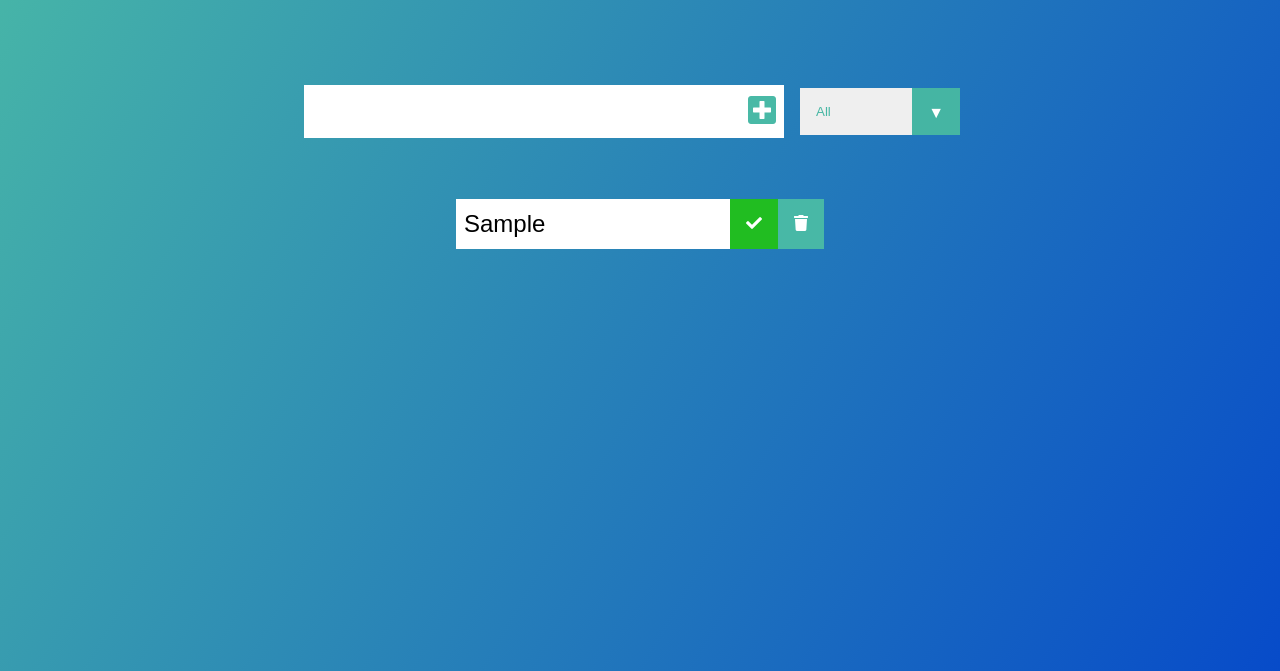
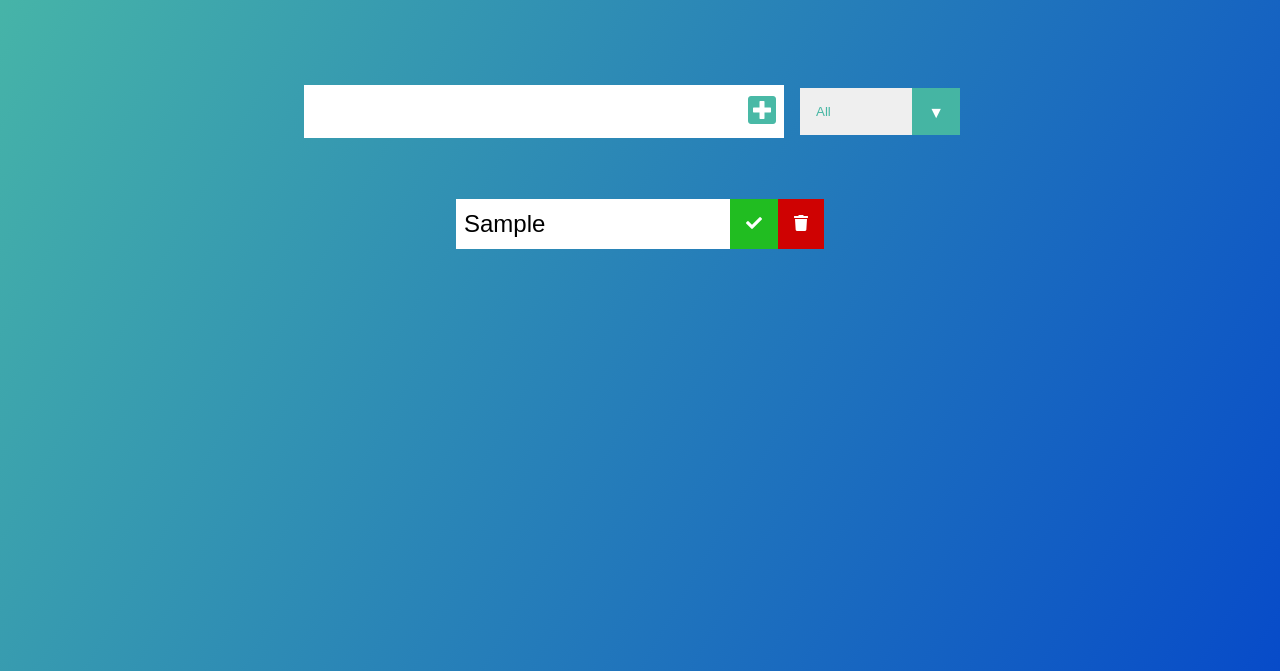
Before and after one commit to CamCoder/todolist, a plain HTML site: page index.html in a window 1280 px wide. Both pictures are taken after typing "Sample" into the empty fields and a click on the button 762 px from the left and 240 px from the top of the page. Shown: the part 129-800 px from the top of the page. Drawn offline with Linux system fonts and the light colour scheme.

Commit message:
changes colors

```diff
--- a/style.css
+++ b/style.css
@@ -80,6 +80,10 @@
     background: rgb(33, 189, 33);
 }
 
+.trash-btn{
+    background: rgb(207, 2, 2);
+}
+
 .todo-item{
     padding: 0rem .5rem;
 }
```
